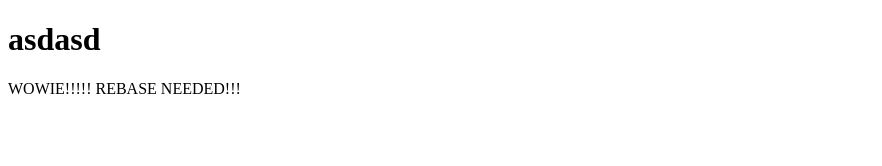
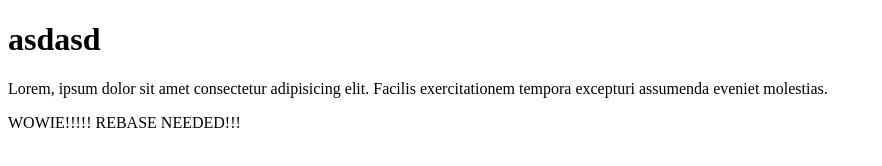
Before and after one commit to Hadri2002/sandbox, a plain HTML site: page test.html in a window 1280 px wide. Shown: the whole page, without its empty margins (0-882 px from the left). Drawn offline with Linux system fonts and the light colour scheme.

Commit message:
'lorem_p'

```diff
--- a/test.html
+++ b/test.html
@@ -10,6 +10,7 @@
 </head>
 <body>
     <h1>asdasd</h1>
+    <p>Lorem, ipsum dolor sit amet consectetur adipisicing elit. Facilis exercitationem tempora excepturi assumenda eveniet molestias.</p>
     <p>WOWIE!!!!! REBASE NEEDED!!!</p>
 </body>
 </html>
```
